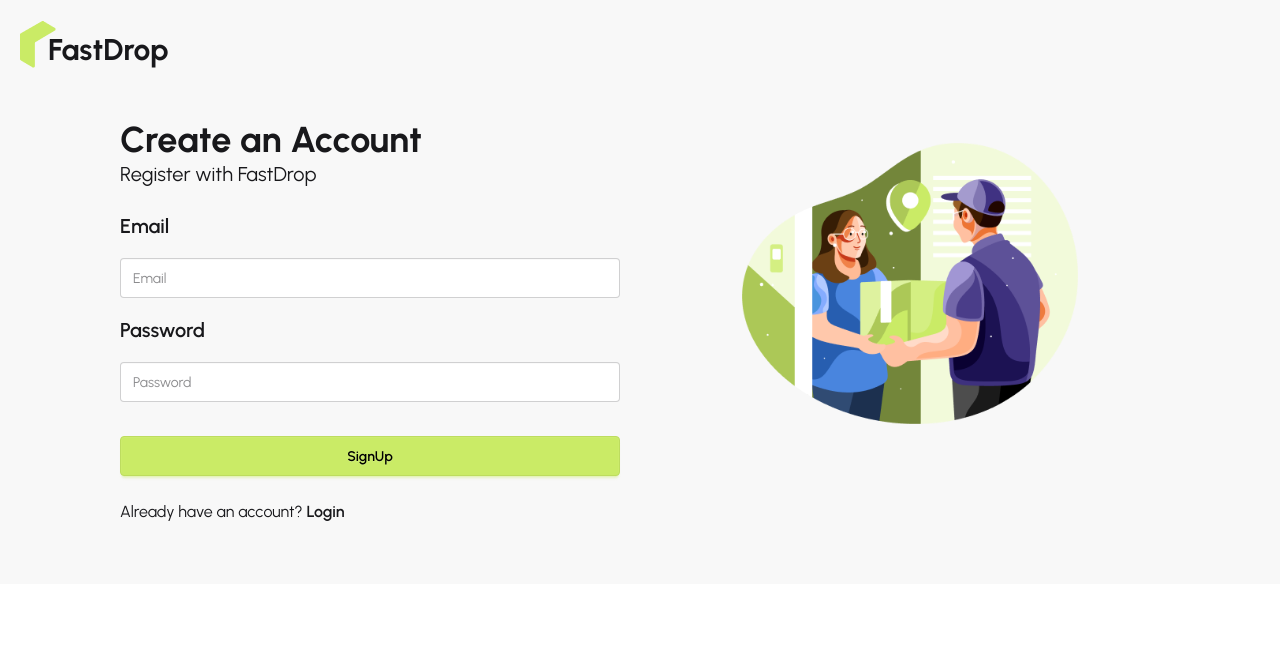
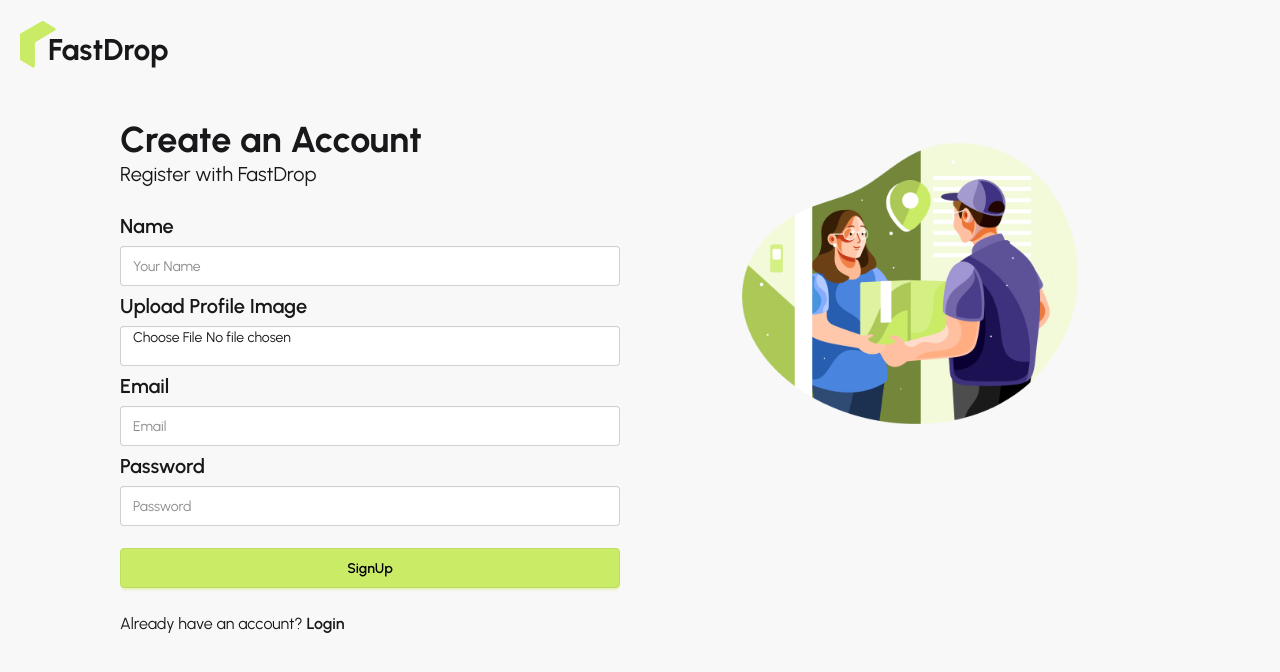
Before and after one commit to sojib6505/fast-drop-client, a React (Vite) app: page /register in a window 1280 px wide. Shown: the top 672 px of the page. Built offline with nearby package versions, Linux system fonts and the light colour scheme; no server answers.

Commit message:
add axios interceptor for sending JWT token from client

```diff
--- a/src/contexts/AuthContext/AuthProvider.jsx
+++ b/src/contexts/AuthContext/AuthProvider.jsx
@@ -1,5 +1,5 @@
 
-import { createUserWithEmailAndPassword, onAuthStateChanged, sendPasswordResetEmail, signInWithEmailAndPassword, signOut } from 'firebase/auth'
+import { createUserWithEmailAndPassword, onAuthStateChanged, sendPasswordResetEmail, signInWithEmailAndPassword, signOut, updateProfile } from 'firebase/auth'
 import AuthContext from './AuthContext'
 import auth from '../../firebase/firebase.init'
 import { useEffect, useState } from 'react'
@@ -25,6 +25,10 @@
     const resetPassword =(email)=>{
         return sendPasswordResetEmail(auth,email)
     }
+    // update user profile
+    const updateUserProfile = (userProfile) => {
+        return updateProfile(auth.currentUser,userProfile)
+    }
     //observer
     useEffect(()=>{
         const unSubscribe = onAuthStateChanged(auth,(user)=>{
@@ -40,6 +44,7 @@
         signIn,
         signOutUser,
         resetPassword,
+        updateUserProfile,
         user,
         loading
     }
--- a/src/hooks/useAxios.jsx
+++ b/src/hooks/useAxios.jsx
@@ -1,7 +1,15 @@
 import axios from "axios";
+import UseAuth from "./UseAuth";
 export default function useAxios() {
+const {user} = UseAuth();
 const axiosSecure = axios.create({
   baseURL: 'http://localhost:5000',
 });
+axiosSecure.interceptors.request.use((config)=>{
+  config.headers.authorization = `Bearer ${user?.accessToken}`;
+  return config;
+}),error => {
+  return Promise.reject(error)
+}
   return axiosSecure;
 }
--- a/src/pages/Authentication/register/Register.jsx
+++ b/src/pages/Authentication/register/Register.jsx
@@ -1,7 +1,9 @@
-import React from 'react'
+import React, { useState } from 'react'
 import { useForm } from 'react-hook-form'
 import { Link, useLocation, useNavigate } from 'react-router'
 import UseAuth from '../../../hooks/UseAuth'
+import axios from 'axios'
+import useAxios from '../../../hooks/useAxios'
 
 export default function Register() {
     const {
@@ -10,22 +12,50 @@
         formState: { errors },
     } = useForm()
 
-    const { signUp } = UseAuth()
+    const { signUp,updateUserProfile } = UseAuth()
     const navigate = useNavigate()
     const location = useLocation()
     const from = location.state?.from?.pathname || "/"
+    const [imageUrl,setImageUrl] = useState("")
+    const axiosSecure = useAxios()
 
     const handleSignUp = (data) => {
         const { email, password } = data
-
         signUp(email, password)
             .then((userCredential) => {
                 console.log(userCredential.user)
+                const userInfo = {
+                    email: email,
+                    role: "user",
+                    name : data.name,
+                    create_at: new Date().toISOString()
+                }
+                const userRes = axiosSecure.post("/users", userInfo)
+                console.log(userRes.data)
+                updateUserProfile({
+                    displayName: data.name,
+                    photoURL: imageUrl
+                }).then(()=> {
+                    console.log("Profile updated successfully")
+                }).catch((error) => {
+                    console.log(error)
+                })
                 navigate(from, { replace: true })
+
             })
             .catch((error) => {
                 console.log(error)
             })
+    }
+
+    const handleUploadImage =async (file) => {
+        const image = file.target.files[0];
+        const formData = new FormData();
+        formData.append('image', image);
+         const url = `https://api.imgbb.com/1/upload?key=${import.meta.env.VITE_IMAGE_UPLOAD_KEY}`
+        const res = await axios.post(url, formData)
+        setImageUrl(res.data.data.url)
+        console.log(res.data.data.url)
     }
 
     return (
@@ -35,7 +65,26 @@
                 <p className="text-xl">Register with FastDrop</p>
             </div>
 
-            <fieldset className="fieldset space-y-3">
+            <fieldset className="fieldset ">
+                {/* Name */}
+                <label className="text-xl font-semibold">Name</label>
+                <input type="text"
+                    className="input w-full"
+                    placeholder='Your Name'
+                    {...register("name", {
+                        required: "Name is required",
+                    })}
+                />
+                {errors.name && (
+                    <p className="text-red-500 text-sm">{errors.name.message}</p>
+                )}
+                {/* Profile images */}
+                <label className='text-xl font-semibold'>Upload Profile Image</label>
+                <input type="file"
+                 className="input w-full"
+                 onChange={handleUploadImage}
+                />
+
                 {/* Email */}
                 <label className="text-xl font-semibold">Email</label>
                 <input
--- a/src/pages/shared/navbar/Navbar.jsx
+++ b/src/pages/shared/navbar/Navbar.jsx
@@ -52,9 +52,9 @@
                         {navItems}
                     </ul>
                 </div>
-                <a className="btn btn-ghost text-xl">
+                <div className="btn btn-ghost text-xl">
                     <SharedLogo></SharedLogo>
-                </a>
+                </div>
             </div>
             <div className="navbar-center hidden lg:flex">
                 <ul className="menu menu-horizontal px-1">
```
